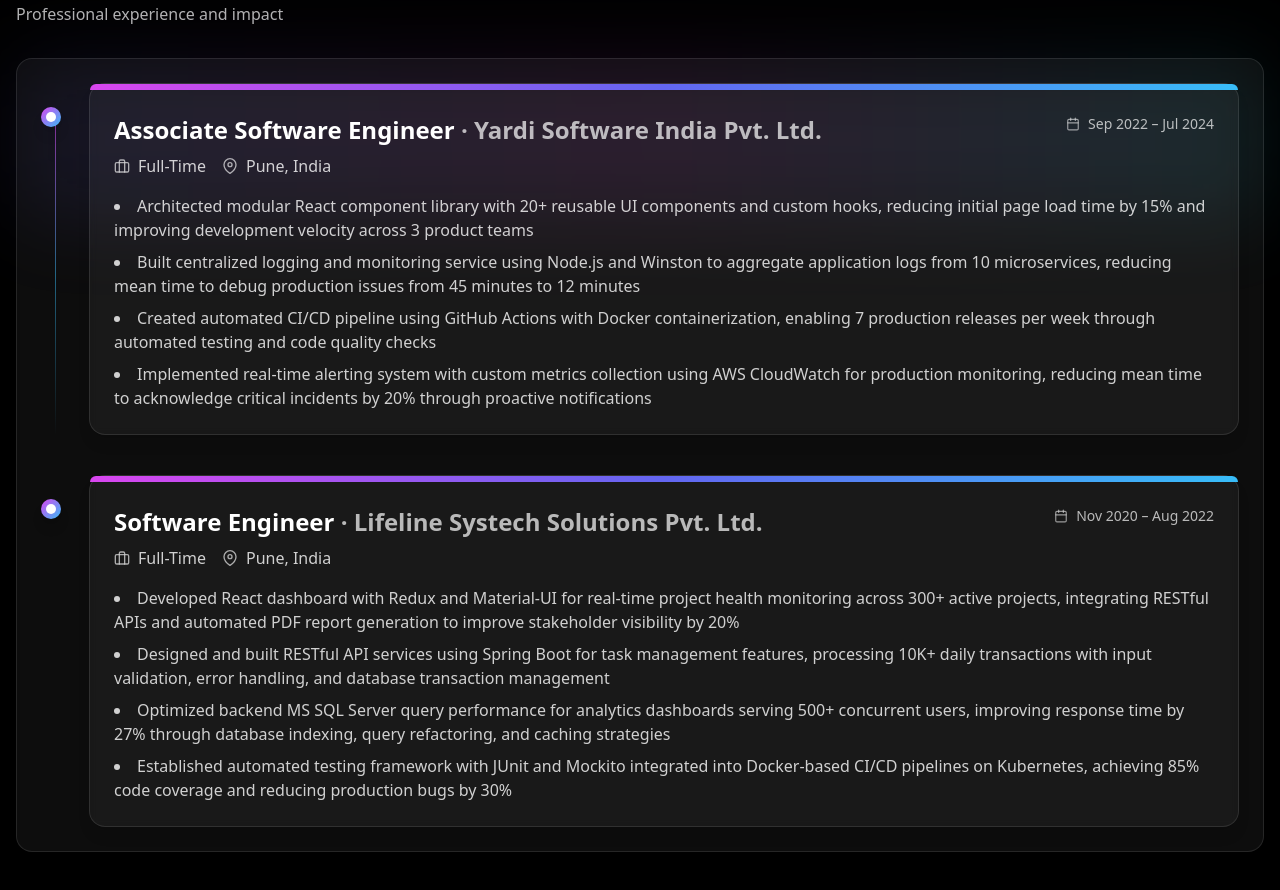
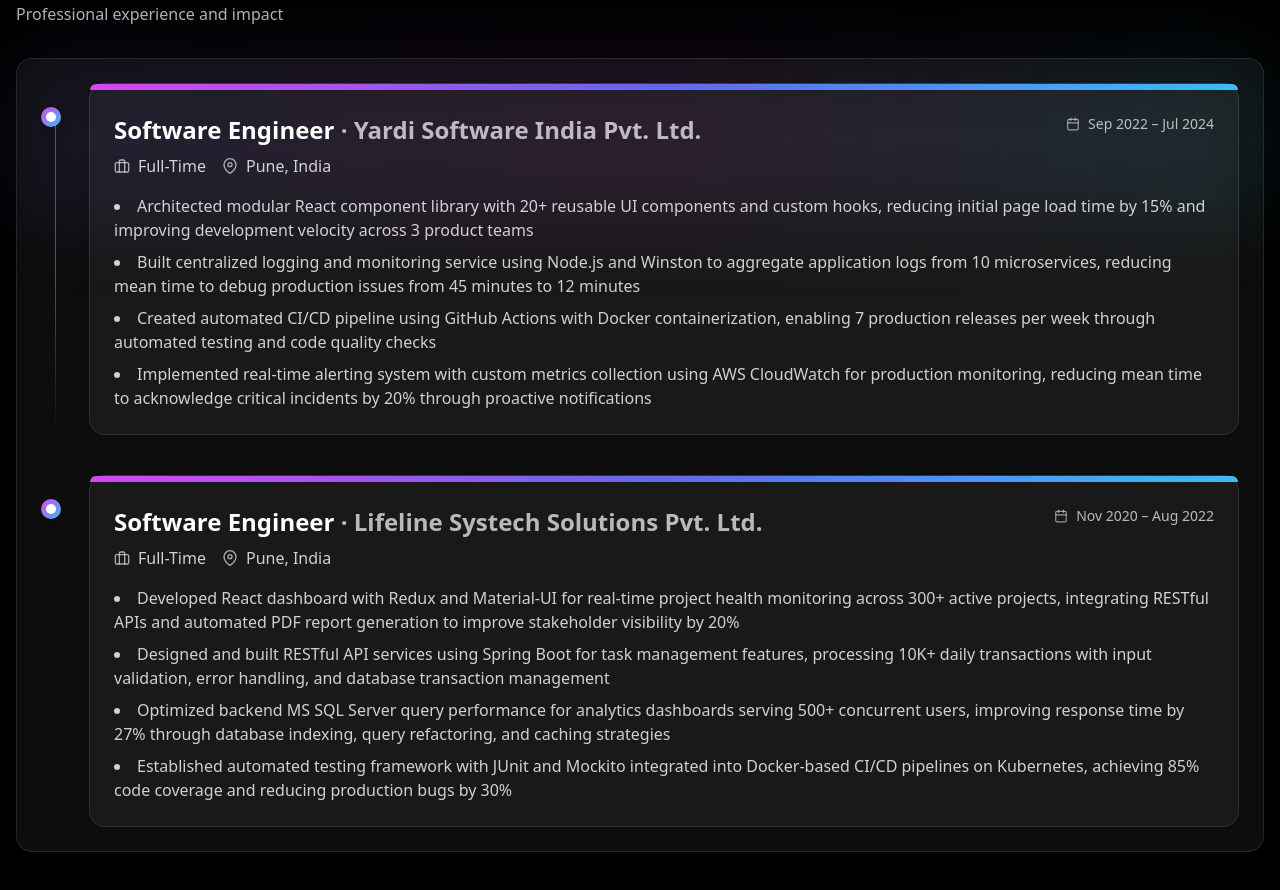
Before and after one commit to Onkar97/onkar-portfolio, a React (Create React App) app: page / in a window 1280 px wide. Shown: the part 2870-3760 px from the top of the page. Built offline with nearby package versions, Linux system fonts and the light colour scheme.

Commit message:
Modified the job position

```diff
--- a/src/newui/WorkTimeline.jsx
+++ b/src/newui/WorkTimeline.jsx
@@ -3,7 +3,7 @@ import { FiBriefcase, FiCalendar, FiMapPin } from "react-icons/fi";
 
 const work = [
   {
-    role: "Associate Software Engineer",
+    role: "Software Engineer",
     company: "Yardi Software India Pvt. Ltd.",
     location: "Pune, India",
     period: "Sep 2022 – Jul 2024",
```
